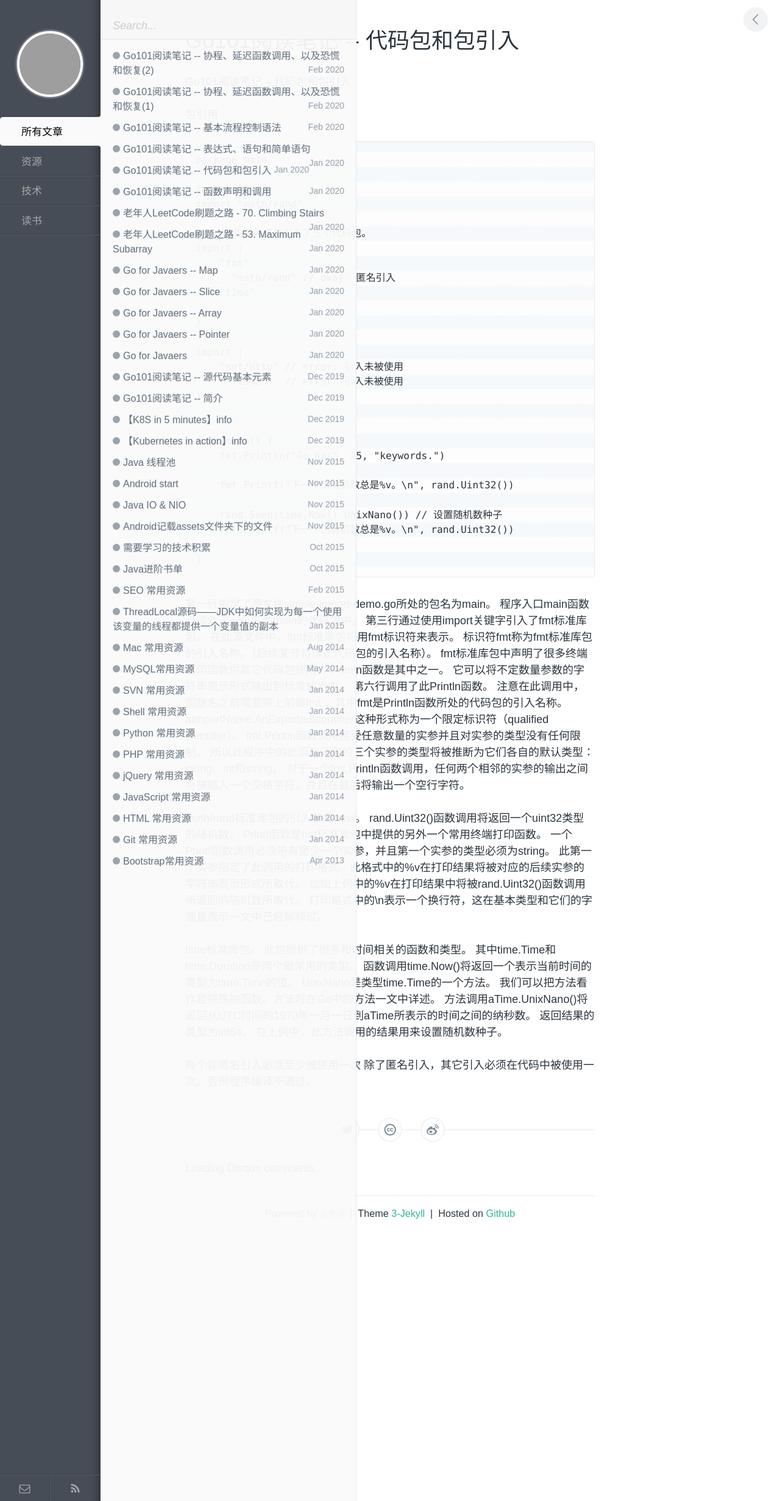
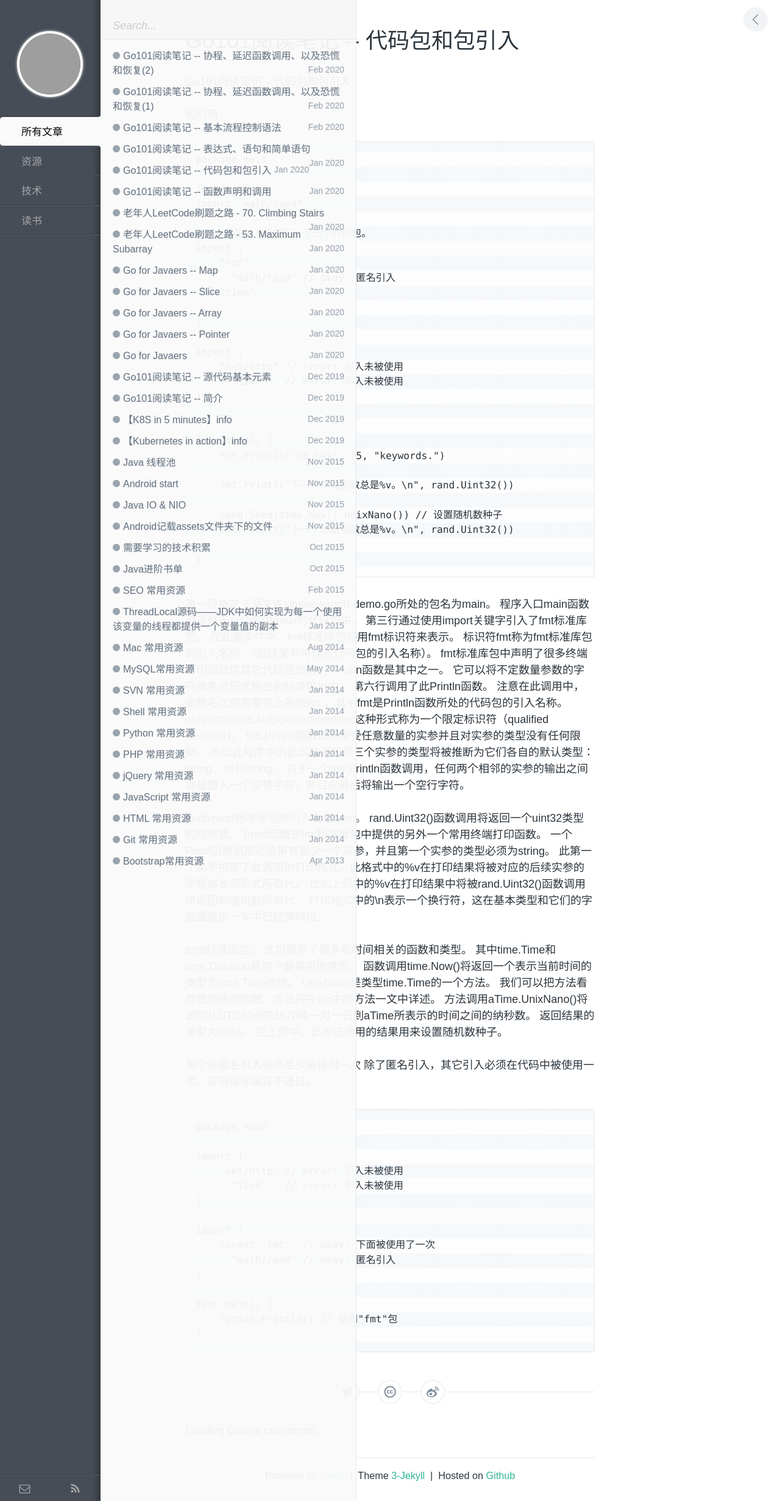
Before and after one commit to Arther-X/Arther-X.github.io, a Jekyll site: the page built from _posts/book/2020-01-27-go-101-code-packages.md, in a window 1280 px wide. Shown: the whole page at 61% size. Built offline with Jekyll 4.4.1, drawn with Linux system fonts in a browser that asks for light colours; comment, search, counter and statistics services are not loaded; grey boxes are pictures that could not be loaded.

Commit message:
[BLOG][COMMIT][ArtherX] update go101 code packages

````diff
--- a/_posts/book/2020-01-27-go-101-code-packages.md
+++ b/_posts/book/2020-01-27-go-101-code-packages.md
@@ -54,3 +54,20 @@ UnixNano是类型time.Time的一个方法。 我们可以把方法看作是特
 
 每个非匿名引入必须至少被使用一次
 除了匿名引入，其它引入必须在代码中被使用一次。否则程序编译不通过。
+```
+package main
+
+import (
+	"net/http" // error: 引入未被使用
+	. "time"   // error: 引入未被使用
+)
+
+import (
+	format "fmt"  // okay: 下面被使用了一次
+	_ "math/rand" // okay: 匿名引入
+)
+
+func main() {
+	format.Println() // 使用"fmt"包
+}
+```
````
